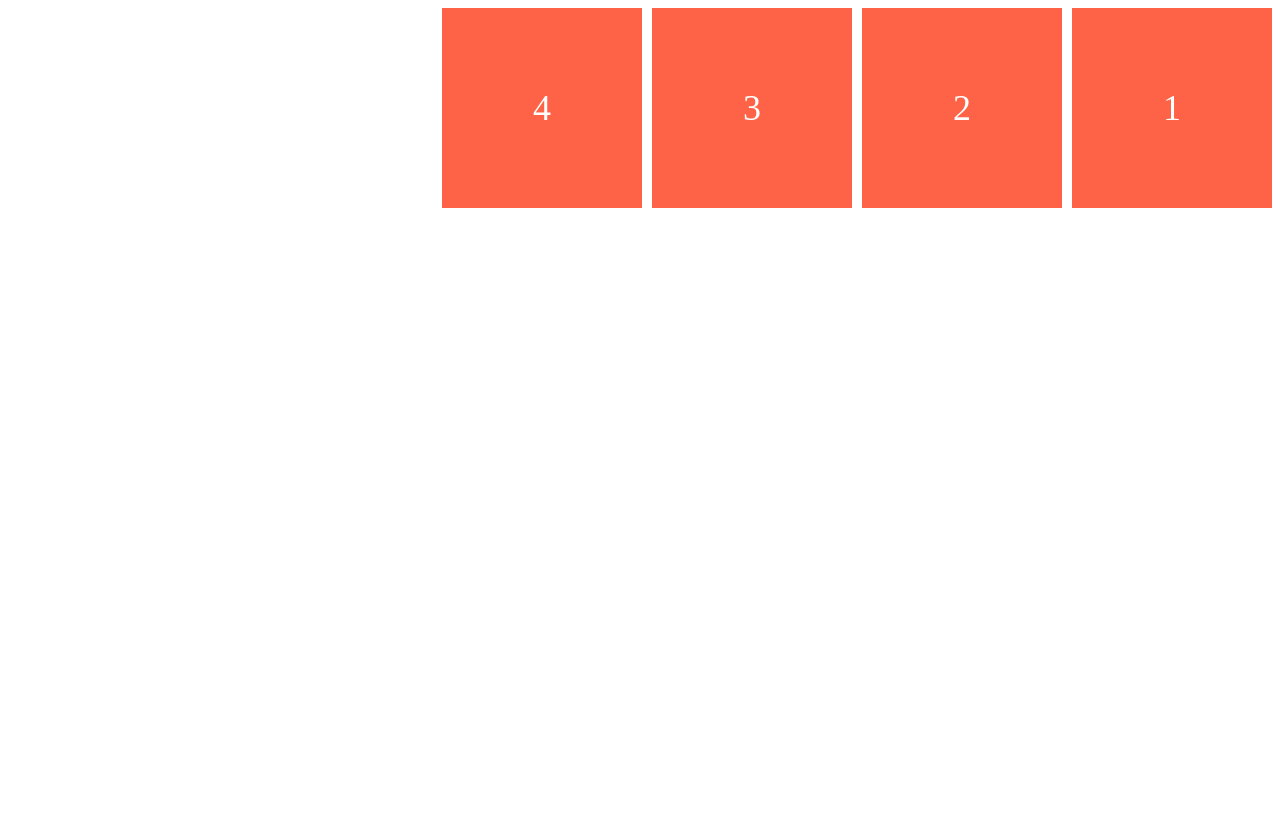
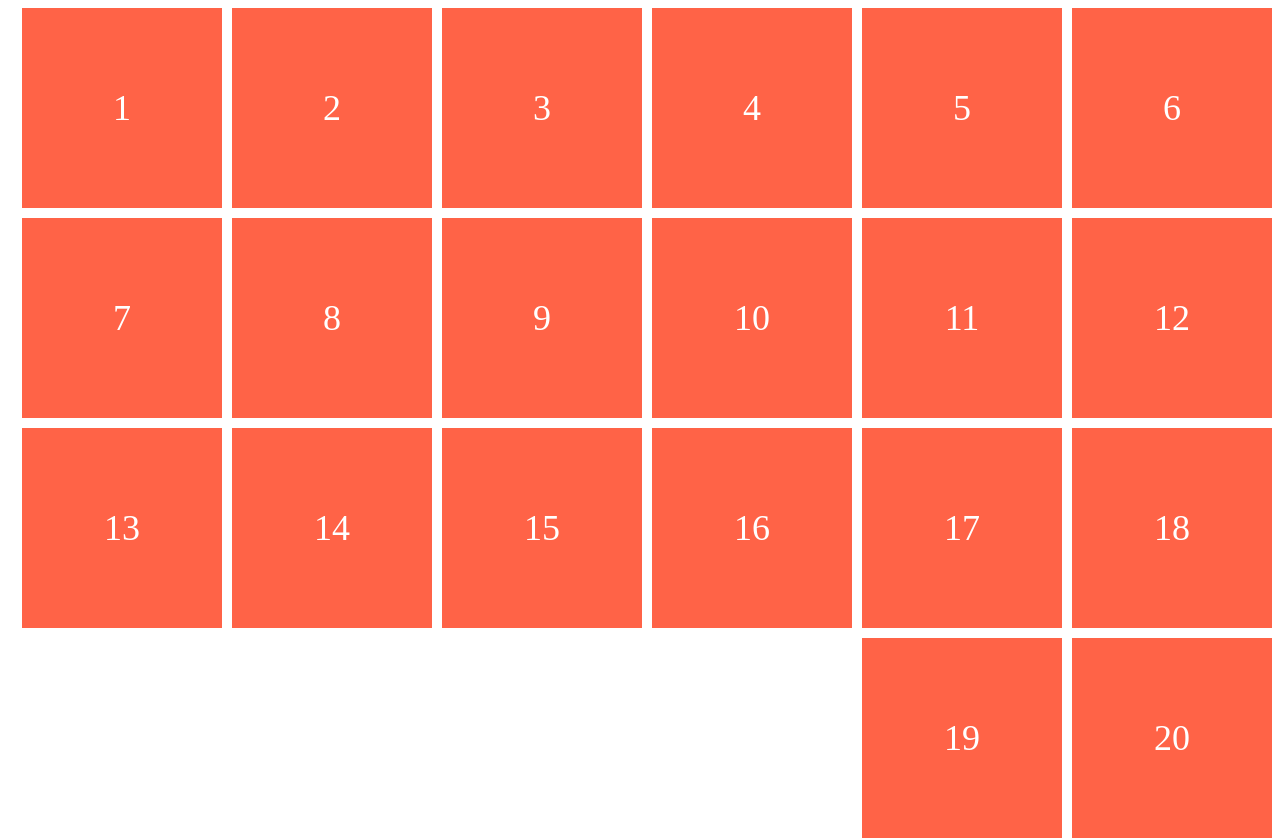
Before and after one commit to junilyang-dev/css-layout-masterclass, a website built with Vite: page index.html in a window 1280 px wide. Before the commit the page ends 816 px from the top, so only its background shows below. Built offline with nearby package versions, Linux system fonts and the light colour scheme.

Commit message:
Flex Flow

```diff
--- a/index.html
+++ b/index.html
@@ -11,5 +11,21 @@
     <div class="box">2</div>
     <div class="box">3</div>
     <div class="box">4</div>
+    <div class="box">5</div>
+    <div class="box">6</div>
+    <div class="box">7</div>
+    <div class="box">8</div>
+    <div class="box">9</div>
+    <div class="box">10</div>
+    <div class="box">11</div>
+    <div class="box">12</div>
+    <div class="box">13</div>
+    <div class="box">14</div>
+    <div class="box">15</div>
+    <div class="box">16</div>
+    <div class="box">17</div>
+    <div class="box">18</div>
+    <div class="box">19</div>
+    <div class="box">20</div>
   </body>
 </html>
--- a/style.css
+++ b/style.css
@@ -1,9 +1,11 @@
 .father {
   display: flex;
   height:100vh;
-  flex-direction: row-reverse;
   gap: 10px;
-  justify-content: flex-start;
+  justify-content: flex-end;
+  /* flex-wrap: wrap; */
+  /* flex-direction: row; */
+  flex-flow: row wrap;
 }
 
 .box {
```
